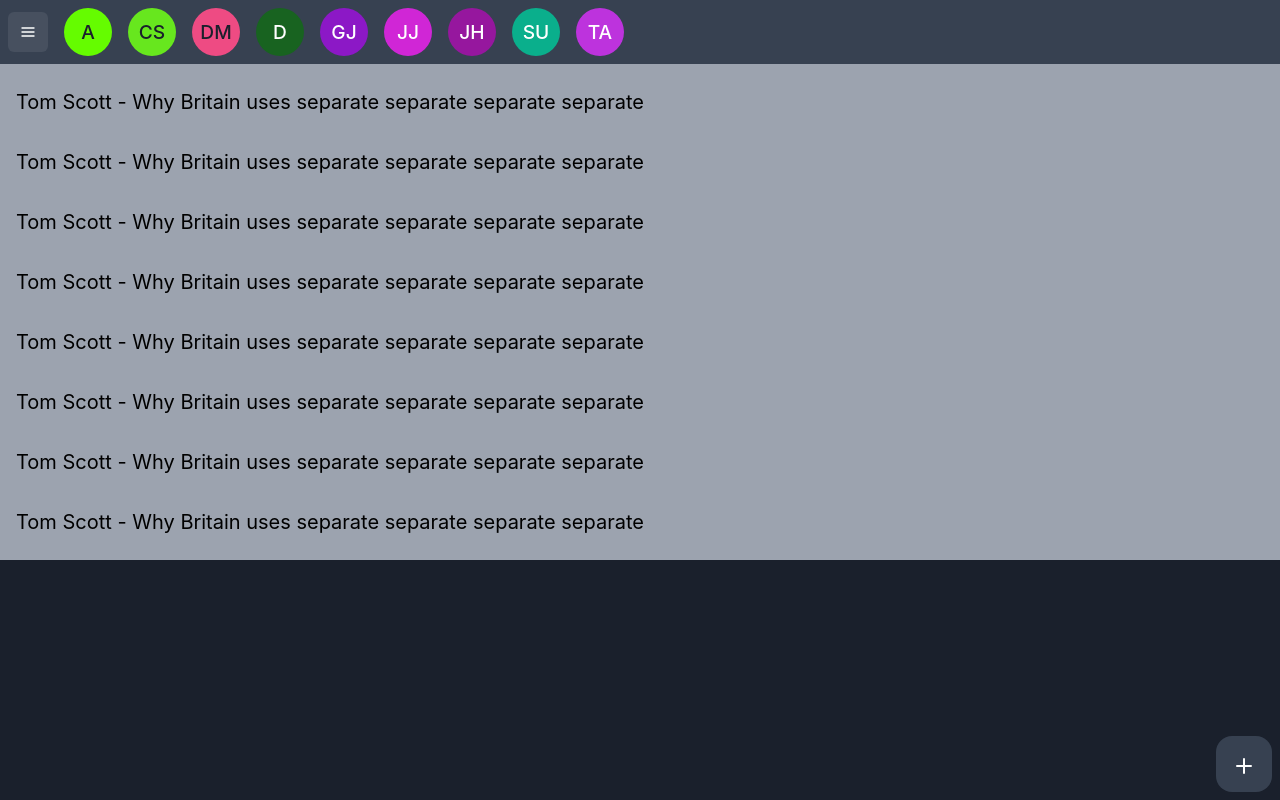
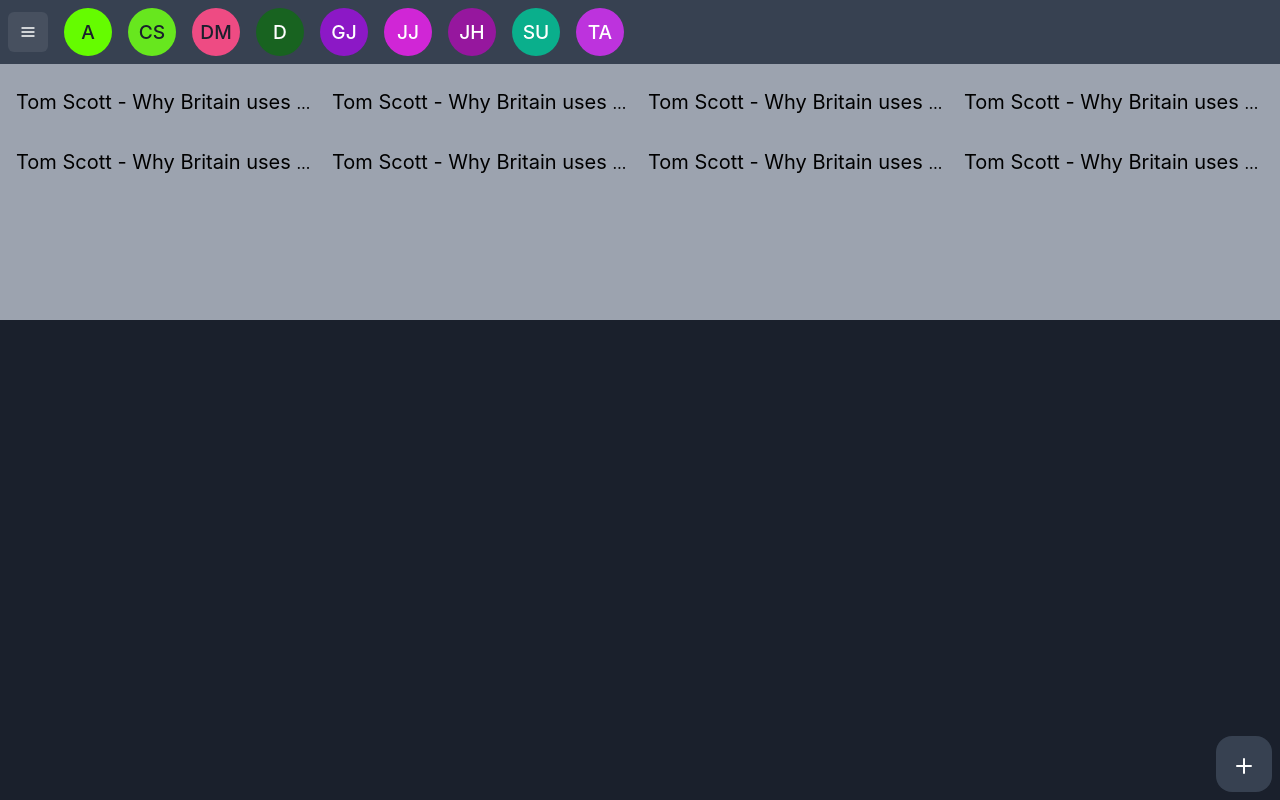
Before and after one commit to mordanc/youtube-groups, a React (Create React App) app: page / in a window 1280 px wide. Built offline with nearby package versions, Linux system fonts and the light colour scheme.

Commit message:
#2 Fixed spacing issue on desktop

```diff
--- a/src/components/organisms/ThumbnailList.tsx
+++ b/src/components/organisms/ThumbnailList.tsx
@@ -8,8 +8,8 @@
   };
 
   return (
-    <div>
-      <span className="text-black text-xl">
+    <div className="truncate text-black ">
+      <span className="text-xl">
         Tom Scott - Why Britain uses separate separate separate separate
       </span>
       <div className="mt-4">
@@ -22,7 +22,7 @@
 const ThumbnailList = () => {
   return (
     <div className="flex flex-col md:flex-row space-y-4 md:space-y-0 md:space-x-4 px-2 py-2">
-      <div className="px-2 rounded flex flex-col space-y-4 truncate">
+      <div className="px-2 rounded flex flex-col space-y-4 md:space-y-0 md:gap-4 truncate md:grid-flow-row md:grid-rows-4 md:grid-cols-4 md:grid">
         <ThumbnailSection videoId={"9uZam0ubq-Y"} />
         <ThumbnailSection videoId={"9uZam0ubq-Y"} />
         <ThumbnailSection videoId={"9uZam0ubq-Y"} />
```
